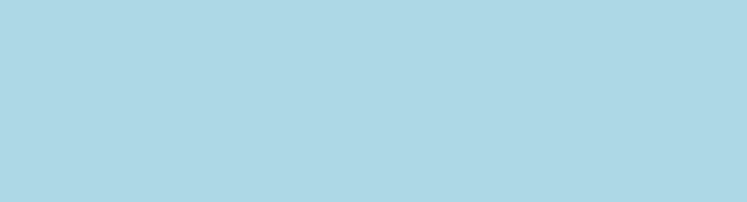
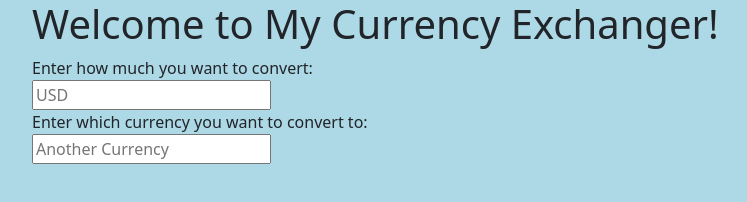
Before and after one commit to cicy886/currency-exchanger, a website built with webpack: page src/index.html in a window 1280 px wide. Shown: the whole page, without its empty margins (50-797 px from the left). Built offline with nearby package versions, Linux system fonts and the light colour scheme.

Commit message:
creat two forms for user input how much USD want to convert to another currency

```diff
--- a/package.json
+++ b/package.json
@@ -2,7 +2,7 @@
   "name": "currency-exchanger",
   "version": "1.0.0",
   "description": "",
-  "main": "index-ui-logic.js",
+  "main": "main.js",
   "scripts": {
     "build": "webpack --mode development",
     "start": "npm run build & webpack-dev-server --open --mode development",
--- a/src/index.html
+++ b/src/index.html
@@ -1,8 +1,15 @@
 <!DOCTYPE html>
 <html lang="en-US">
 <head>
-  <title>Weather</title>
+  <title>Currency Exchanger</title>
 </head>
 <body>
+  <div class="container">
+    <h1>Welcome to My Currency Exchanger!</h1>
+    <label for ="usDollar">Enter how much you want to convert:</label><br>
+    <input id="usDollar" type="text" placeholder="USD"><br>
+    <label for ="anotherCurrency">Enter which currency you want to convert to:</label><br>
+    <input id="anotherCurrency" type="text" placeholder="Another Currency">
+  </div>
 </body>
 </html>
--- a/webpack.config.js
+++ b/webpack.config.js
@@ -5,7 +5,7 @@ const Dotenv = require('dotenv-webpack');
 
 
 module.exports = {
-  entry: './src/index-ui-logic.js',
+  entry: './src/main.js',
   output: {
     filename: 'bundle.js',
     path: path.resolve(__dirname, 'dist')
```
Also changed, not shown: src/business-logic.js (added), src/currency-service.js (added), src/main.js (renamed from src/index-ui-logic.js), 1 other file.
